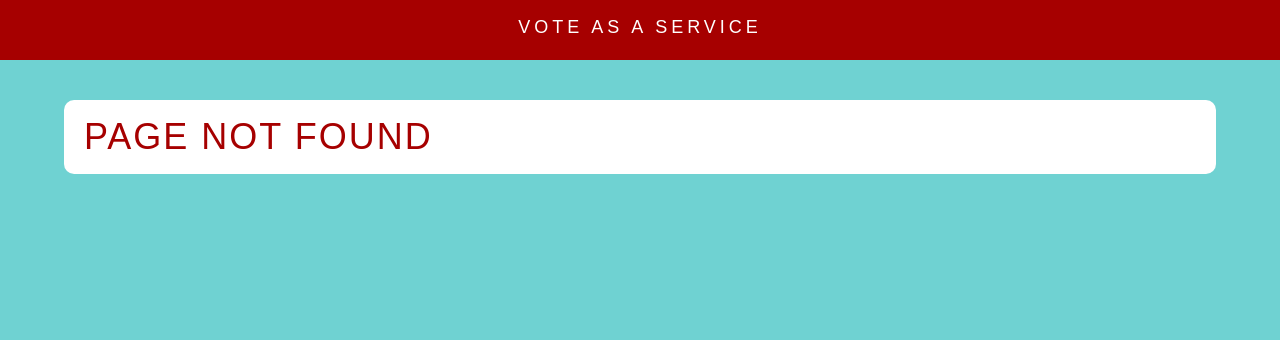
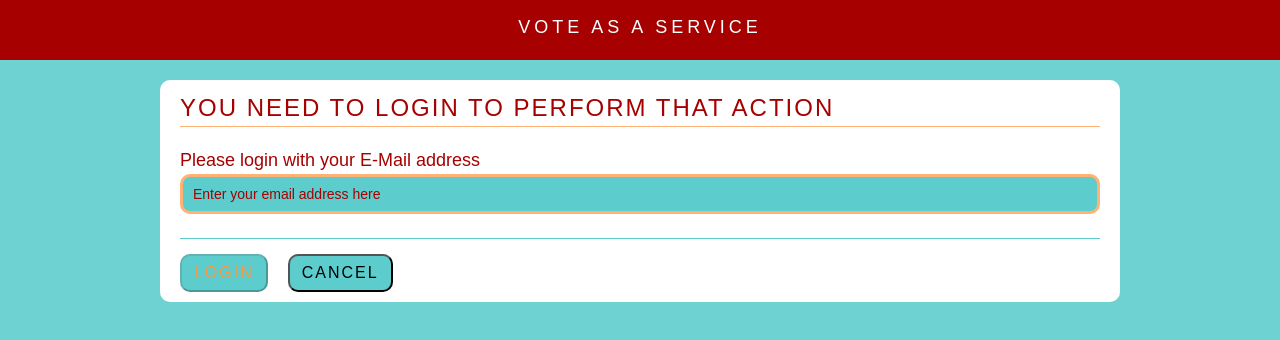
Before and after one commit to falkoschumann/react-vote-example, a React (Create React App) app: page /login in a window 1280 px wide. Before the commit this address had no page. Shown: the top 340 px of the page. Built offline with nearby package versions, Linux system fonts and the light colour scheme.

Commit message:
9 Authentifizierung

```diff
--- a/src/App.tsx
+++ b/src/App.tsx
@@ -1,10 +1,27 @@
 import React from 'react';
-import { Route, Switch } from 'react-router-dom';
+import { Route, Switch, useLocation, Redirect } from 'react-router-dom';
 
 import VoteListPage from './components/VoteListPage';
 import NotFoundPage from './components/NotFoundPage';
+import LoginPage from './components/LoginPage';
+import VoteComposerPage from './components/VoteComposerPage';
 
 export default function App() {
+  const [loggedIn, setLoggedIn] = React.useState(false);
+  const location = useLocation();
+
+  function voteComposerOrLogin() {
+    return loggedIn ? (
+      <VoteComposerPage />
+    ) : (
+      <Redirect to={{ pathname: '/login', state: { redirectAfter: location.pathname } }} />
+    );
+  }
+
+  function login() {
+    setLoggedIn(true);
+  }
+
   return (
     <div className="Background">
       <div className="Header">
@@ -19,6 +36,10 @@ export default function App() {
             <Route exact path="/votes/:voteId">
               <VoteListPage />
             </Route>
+            <Route path="/login">
+              <LoginPage onSuccessfulLogin={login} />
+            </Route>
+            <Route path="/compose">{voteComposerOrLogin}</Route>
             <Route>
               <NotFoundPage />
             </Route>
--- a/src/components/InactiveVoteComposer.tsx
+++ b/src/components/InactiveVoteComposer.tsx
@@ -1,12 +1,10 @@
 import React from 'react';
+import { Link } from 'react-router-dom';
 
-type InactiveVoteComposer = Readonly<{
-  onActivate: () => void;
-}>;
-
-export default function InactiveVoteComposer({ onActivate }: InactiveVoteComposer) {
+export default function InactiveVoteComposer() {
   return (
-    <div className="Row VotesRow Spacer" onClick={onActivate}>
+    <div className="Row VotesRow Spacer">
+      <Link to="/compose">
         <h1 className="Title">
           <span className="Emphasis">
             What do <b>you</b> want to know ?
@@ -14,6 +12,7 @@ export default function InactiveVoteComposer({ onActivate }: InactiveVoteCompose
           <div className="Badge">Add Voting</div>
         </h1>
         <p>Click her to leave your own question.</p>
+      </Link>
     </div>
   );
 }
--- /dev/null
+++ b/src/components/LoginPage.tsx
@@ -0,0 +1,53 @@
+import React from 'react';
+import { useHistory, useLocation } from 'react-router-dom';
+
+type LoginPageProps = Readonly<{
+  onSuccessfulLogin: () => void;
+}>;
+
+type LoginPageLocationState = Readonly<{
+  redirectAfter: string;
+}>;
+
+export default function LoginPage({ onSuccessfulLogin }: LoginPageProps) {
+  const [email, setEmail] = React.useState('');
+  const history = useHistory();
+  const location = useLocation<LoginPageLocationState>();
+
+  function login() {
+    onSuccessfulLogin();
+    const redirectTo =
+      location.state && location.state.redirectAfter ? location.state.redirectAfter : '/';
+    history.replace(redirectTo);
+  }
+
+  function cancel() {
+    history.replace('/');
+  }
+
+  const emailValid = email.length > 3;
+  return (
+    <div className="Row VotesRow">
+      <div className="Head">
+        <h1 className="Title">You need to login to perform that action</h1>
+      </div>
+      <div className="LoginForm">
+        <p>Please login with your E-Mail address</p>
+        <input
+          type="text"
+          placeholder="Enter your email address here"
+          value={email}
+          onChange={(e) => setEmail(e.target.value)}
+        />
+        <div className="ButtonBar">
+          <button disabled={!emailValid} className="Button" onClick={login}>
+            Login
+          </button>
+          <button className="Button" onClick={cancel}>
+            Cancel
+          </button>
+        </div>
+      </div>
+    </div>
+  );
+}
--- /dev/null
+++ b/src/components/VoteComposerPage.tsx
@@ -0,0 +1,20 @@
+import React from 'react';
+import { useHistory } from 'react-router-dom';
+import { Vote } from '../types';
+import { sendJson } from '../backend';
+import VoteComposer from './VoteComposer';
+
+export default function VoteComposerPage() {
+  const history = useHistory();
+
+  async function addVote(vote: Vote) {
+    await sendJson('POST', '/api/votes', vote);
+    closeVoteComposer();
+  }
+
+  function closeVoteComposer() {
+    history.push('/');
+  }
+
+  return <VoteComposer onDeactivate={closeVoteComposer} onSave={addVote} />;
+}
--- a/src/components/VoteController.tsx
+++ b/src/components/VoteController.tsx
@@ -3,12 +3,10 @@ import React from 'react';
 import { Vote, Choice } from '../types';
 import VoteList from './VoteList';
 import InactiveVoteComposer from './InactiveVoteComposer';
-import VoteComposer from './VoteComposer';
 
 type VoteControllerProps = Readonly<{
   currentVoteId: string;
   votes: ReadonlyArray<Vote>;
-  onSaveVote: (vote: Vote) => void;
   onRegisterVote: (vote: Vote, choice: Choice) => void;
   onDismissVote: () => void;
 }>;
@@ -16,25 +14,9 @@ type VoteControllerProps = Readonly<{
 export default function VoteController({
   currentVoteId,
   votes,
-  onSaveVote,
   onRegisterVote,
   onDismissVote,
 }: VoteControllerProps) {
-  const [voteComposerActive, setVoteComposerActive] = React.useState(false);
-
-  function closeVoteComposer() {
-    setVoteComposerActive(false);
-  }
-
-  function openVoteComposer() {
-    setVoteComposerActive(true);
-  }
-
-  function saveVote(vote: Vote) {
-    closeVoteComposer();
-    onSaveVote(vote);
-  }
-
   return (
     <div>
       <VoteList
@@ -43,11 +25,7 @@ export default function VoteController({
         onRegisterVote={onRegisterVote}
         onDismissVote={onDismissVote}
       />
-      {voteComposerActive ? (
-        <VoteComposer onSave={saveVote} onDeactivate={closeVoteComposer} />
-      ) : (
-        <InactiveVoteComposer onActivate={openVoteComposer} />
-      )}
+      <InactiveVoteComposer />
     </div>
   );
 }
--- a/src/components/VoteListPage.tsx
+++ b/src/components/VoteListPage.tsx
@@ -33,16 +33,7 @@ type LoadVotesSuccessAction = Readonly<{
   votes: ReadonlyArray<Vote>;
 }>;
 
-type AddVoteSuccessAction = Readonly<{
-  type: 'ADD_VOTE_SUCCESS';
-  newVote: Vote;
-}>;
-
-type VoteListPageAction =
-  | StartRequestAction
-  | LoadVotesFailureAction
-  | LoadVotesSuccessAction
-  | AddVoteSuccessAction;
+type VoteListPageAction = StartRequestAction | LoadVotesFailureAction | LoadVotesSuccessAction;
 
 export function voteListReducer(
   state: VoteListPageState,
@@ -55,9 +46,6 @@ export function voteListReducer(
       return { ...state, loading: false, error: action.error.toString() };
     case 'LOAD_VOTES_SUCCESS':
       return { ...state, loading: false, error: null, allVotes: action.votes };
-    case 'ADD_VOTE_SUCCESS':
-      const newVotes = [...state.allVotes, action.newVote];
-      return { ...state, loading: false, allVotes: newVotes };
     default:
       return state;
   }
@@ -97,15 +85,6 @@ export default function VoteListPage() {
     loadVotes();
   }
 
-  async function addVote(vote: Vote) {
-    dispatch({ type: 'START_REQUEST' });
-    const newVote = await sendJson('POST', '/api/votes', vote);
-    dispatch({
-      type: 'ADD_VOTE_SUCCESS',
-      newVote,
-    });
-  }
-
   if (state.loading) {
     return <VoteLoadingIndicator />;
   }
@@ -123,7 +102,6 @@ export default function VoteListPage() {
       votes={state.allVotes}
       currentVoteId={currentVoteId}
       onRegisterVote={registerVote}
-      onSaveVote={addVote}
       onDismissVote={dismissVote}
     />
   );
```
Lines whose indentation alone changed are shown as unchanged.
